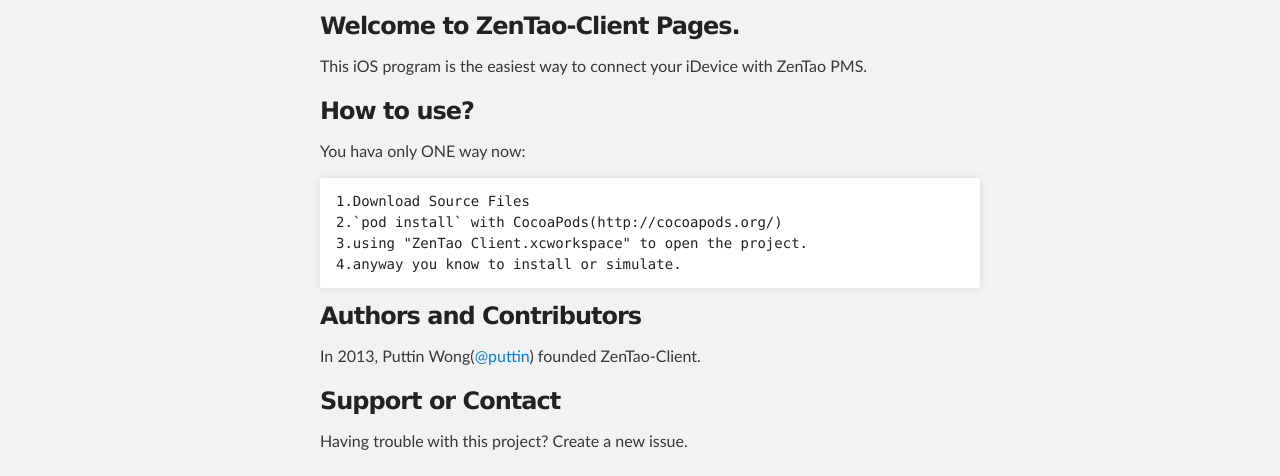
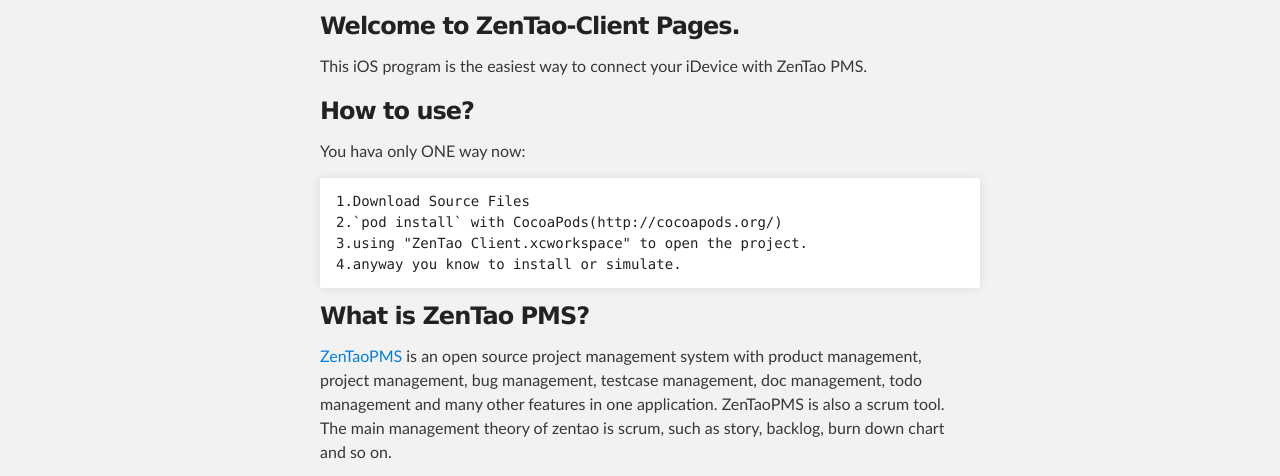
Before and after one commit to puttin/ZenTao-Client, a plain HTML site: page index.html in a window 1280 px wide. Shown: the part 252-728 px from the top of the page. Drawn offline with Linux system fonts and the light colour scheme.

Commit message:
Create gh-pages branch via GitHub

```diff
--- a/index.html
+++ b/index.html
@@ -45,6 +45,11 @@
 4.anyway you know to install or simulate.
 </code></pre>
 
+<h3>What is ZenTao PMS?</h3>
+
+<p><a href="http://www.zentao.net">ZenTaoPMS</a> is an open source project management system with product management, project management, bug management, testcase management, doc management, todo management and many other features in one application.
+ZenTaoPMS is also a scrum tool. The main management theory of zentao is scrum, such as story, backlog, burn down chart and so on.</p>
+
 <h3>Authors and Contributors</h3>
 
 <p>In 2013, Puttin Wong(<a href="https://github.com/puttin" class="user-mention">@puttin</a>) founded ZenTao-Client.</p>
```
Also changed, not shown: params.json (+1 -1 lines).
